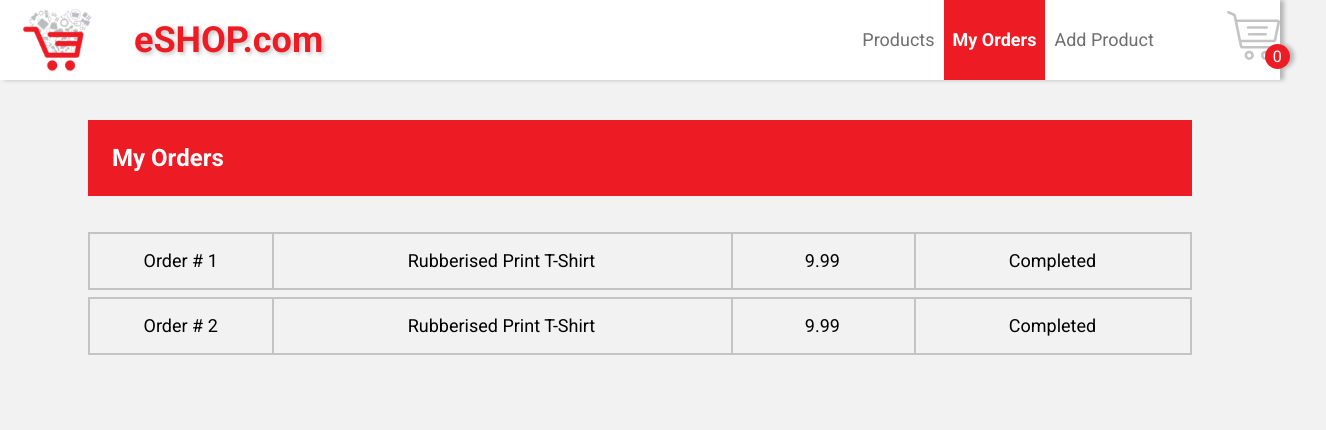
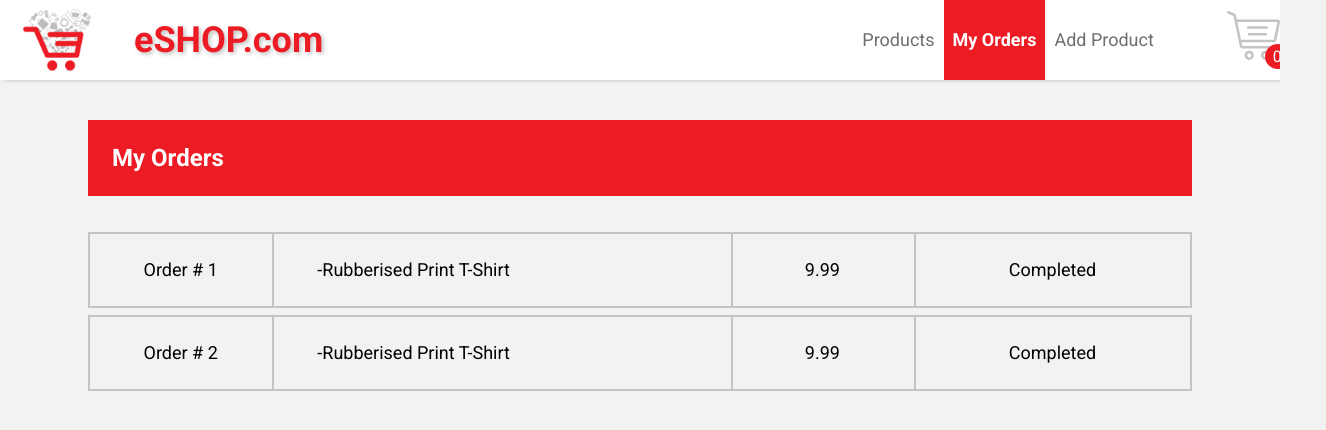
Before and after one commit to MarioVasilev99/eCommerceReactApp, a React (Create React App) app: page /orders in a window 1280 px wide. Shown: the top 430 px of the page, 1326 px wide, since content can reach past the window. Built offline with nearby package versions, Linux system fonts and the light colour scheme.

Commit message:
Fixed My Orders page styling issues.

```diff
--- a/src/App.tsx
+++ b/src/App.tsx
@@ -12,6 +12,7 @@ import ShoppingCart from "./components/shopping-cart/ShoppingCart";
 const useStyles = makeStyles({
     root: {
         minWidth: "80%",
+        height: "auto",
     },
 });
 
--- a/src/components/header/header.tsx
+++ b/src/components/header/header.tsx
@@ -11,7 +11,8 @@ const useStyles = makeStyles({
         gridTemplateColumns: "repeat(6, 1fr)",
         backgroundColor: "#FFFFFF",
         height: "80px",
-        minWidth: "100vw",
+        maxWidth: "100vw",
+        overflow: "hidden",
         filter: "drop-shadow(4px 0px 2px rgba(0, 0, 0, 0.25))",
     },
     signature: {
--- a/src/components/my-orders/Order.tsx
+++ b/src/components/my-orders/Order.tsx
@@ -14,11 +14,15 @@ const useStyles = makeStyles({
         "&:first-child": {
             marginTop: "2em",
         },
+        overflow: "hidden",
     },
     cell: {
-        textAlign: "center",
+        display: "flex",
+        justifyContent: "center",
+        alignItems: "center",
         width: "100%",
-        padding: "1em 0 1em 0",
+        height: "100%",
+        padding: "1.5em 0",
         borderRight: "2px solid #C4C4C4",
         "&:last-child": {
             borderRight: "none",
@@ -29,6 +33,13 @@ const useStyles = makeStyles({
     },
     productsList: {
         gridColumn: "3 / span 5",
+        display: "flex",
+        flexWrap: "wrap",
+        justifyContent: "start",
+    },
+    product: {
+        width: "100%",
+        marginLeft: "2.5em",
     },
     price: {
         gridColumn: "8 / span 2",
@@ -48,17 +59,28 @@ type TProps = {
 const Order = ({ id, products, totalPrice, status }: TProps): JSX.Element => {
     const classes = useStyles();
     const productsNames = products.map((product: IProduct) => {
-        return <li key={product.id}>{product.name}</li>;
+        return (
+            <li key={product.id} className={classes.product}>
+                -{product.name}
+            </li>
+        );
     });
 
+    const roundedTotalPrice = totalPrice.toFixed(2);
     return (
         <li className={classes.orderListItem}>
-            <p className={`${classes.orderId} ${classes.cell}`}>Order # {id}</p>
+            <div className={`${classes.orderId} ${classes.cell}`}>
+                <p>Order # {id}</p>
+            </div>
             <ul className={`${classes.productsList} ${classes.cell}`}>
                 {productsNames}
             </ul>
-            <p className={`${classes.price} ${classes.cell}`}>{totalPrice}</p>
-            <p className={`${classes.status} ${classes.cell}`}>{status}</p>
+            <div className={`${classes.price} ${classes.cell}`}>
+                <p>{roundedTotalPrice}</p>
+            </div>
+            <div className={`${classes.status} ${classes.cell}`}>
+                <p>{status}</p>
+            </div>
         </li>
     );
 };
--- a/src/css/site.css
+++ b/src/css/site.css
@@ -4,4 +4,5 @@ body {
     background: #f2f2f2;
     font-family: "Roboto", sans-serif;
     width: 100%;
+    height: auto;
 }
```
